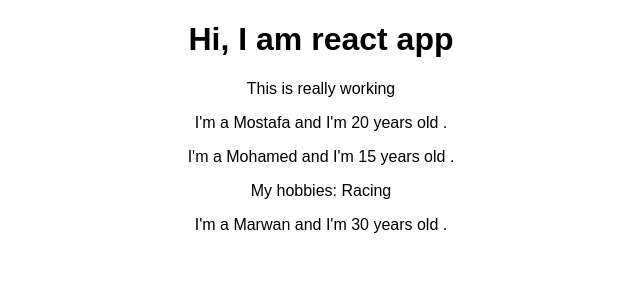
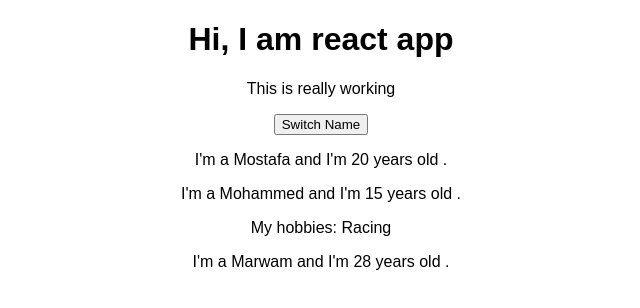
Before and after one commit to mostafahamed15/react-complete-guide, a React (Create React App) app: page / in a window 1280 px wide. Shown: the top 308 px of the page, without its empty margins (319-959 px from the left). Built offline with nearby package versions, Linux system fonts and the light colour scheme.

Commit message:
understand and use state

```diff
--- a/src/App.js
+++ b/src/App.js
@@ -3,14 +3,22 @@
 import './App.css';
 
 class App extends Component {
+  state = {
+    person:[
+    {name : 'Mostafa' , age: 20},
+    {name : 'Mohammed' , age: 15},
+    {name : 'Marwam' , age: 28}
+  ]
+}
   render() {
     return (
       <div className="App">
         <h1> Hi, I am react app </h1>
         <p>This is really working </p>
-        <Person name = "Mostafa" age = "20"/>
-        <Person name = "Mohamed" age = "15"> My hobbies: Racing</Person>
-        <Person name = "Marwan" age = "30"/>
+        <button> Switch Name </button>
+        <Person name = {this.state.person[0].name} age = {this.state.person[0].age}/>
+        <Person name = {this.state.person[1].name} age = {this.state.person[1].age}> My hobbies: Racing</Person>
+        <Person name = {this.state.person[2].name} age = {this.state.person[2].age}/>
       </div>
     );
    // return React.createElement('div', {className: 'App'}, React.createElement('h1',null , "Does it work now?"));
```
